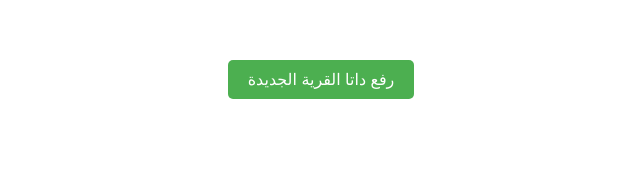
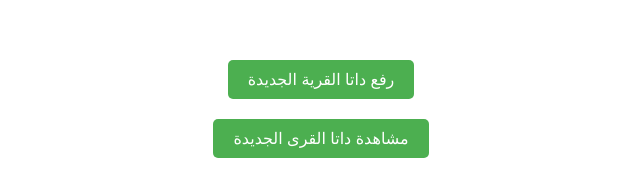
Before and after one commit to khalifaaa444/Froms_Collection, a plain HTML site: page index.html in a window 1280 px wide. Shown: the whole page, without its empty margins (319-959 px from the left). Drawn offline with Linux system fonts and the light colour scheme.

Commit message:
Update index.html

```diff
--- a/index.html
+++ b/index.html
@@ -32,6 +32,7 @@
 
 
     <button class="button" onclick="location.href='https://forms.gle/1txV8QwWHBE5dYgV7'">رفع داتا القرية الجديدة</button>
+    <button class="button" onclick="location.href='https://forms.gle/1txV8QwWHBE5dYgV7'">مشاهدة داتا القرى الجديدة</button>
 
 </body>
 </html>
```
